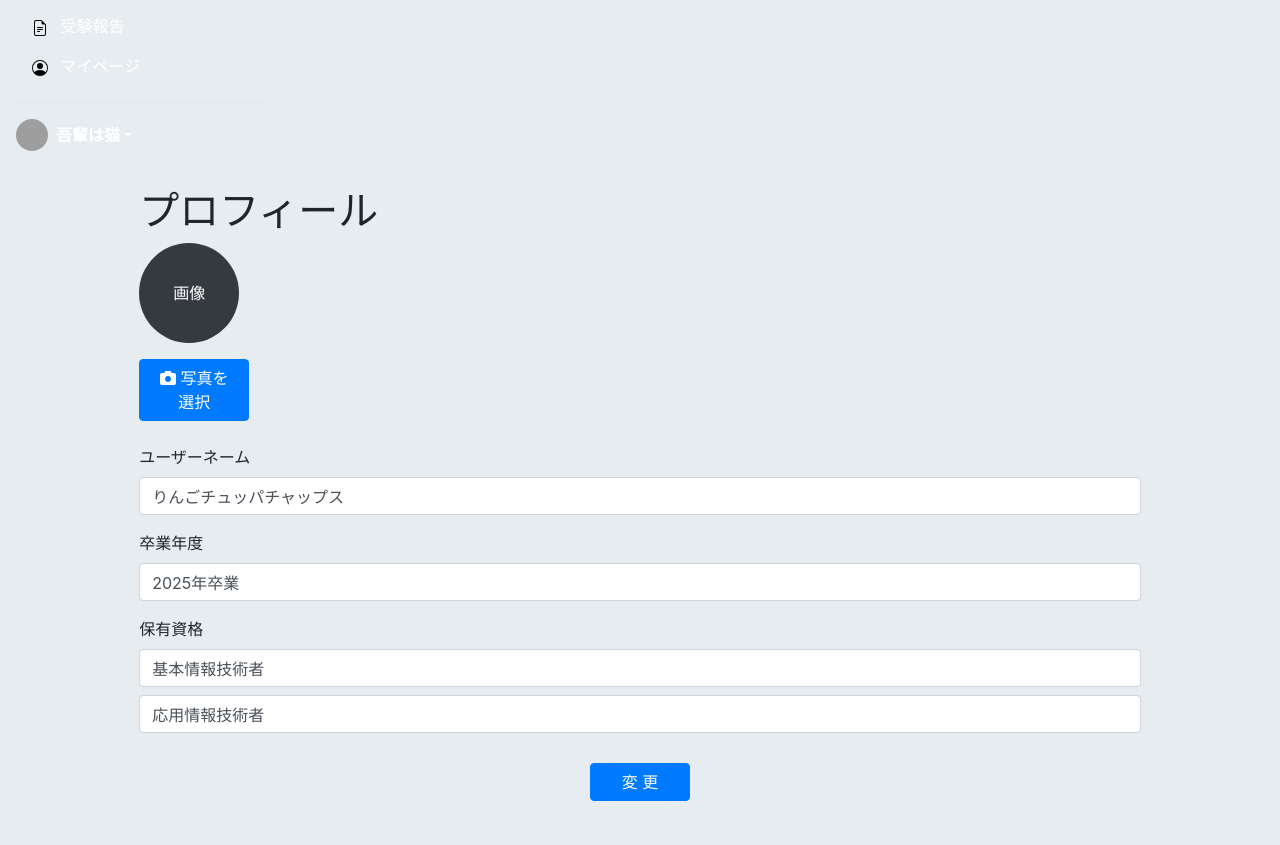
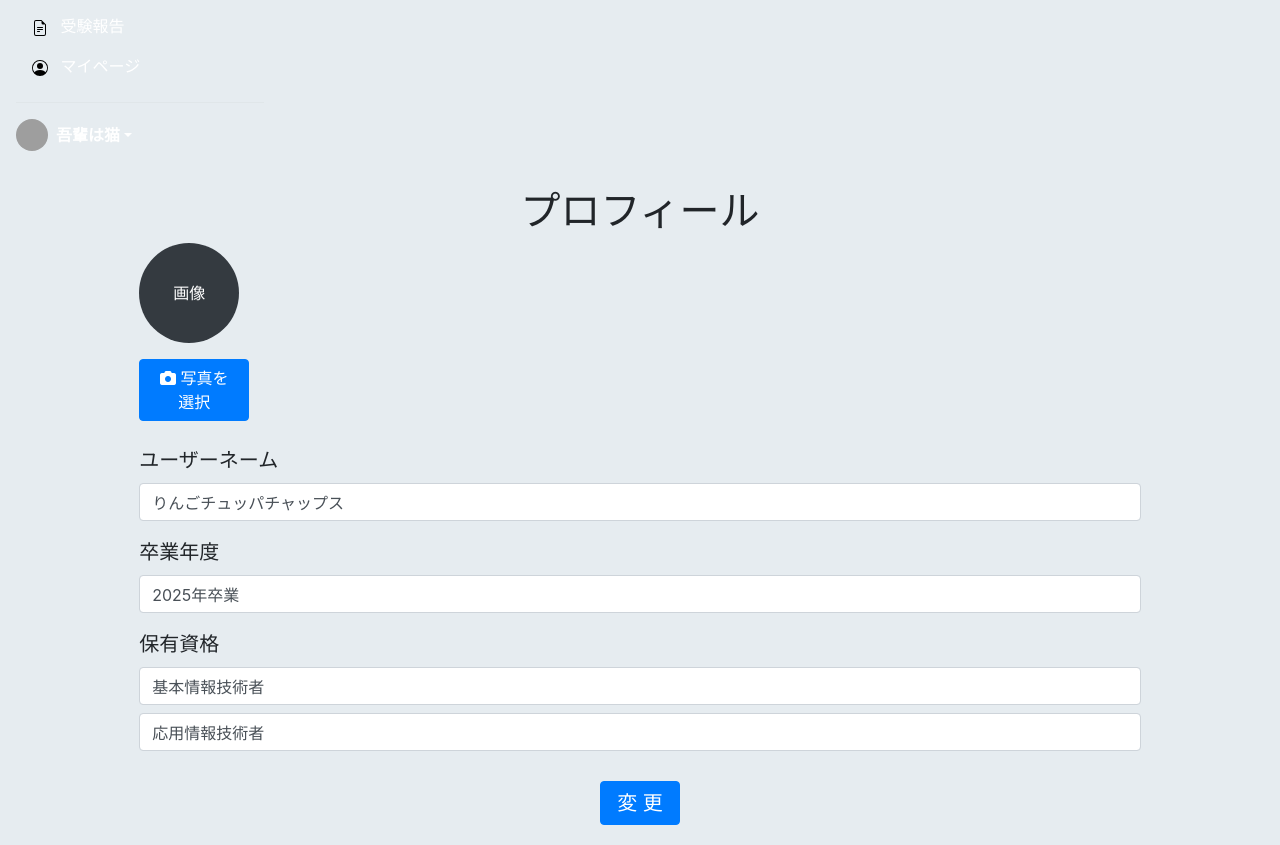
Before and after one commit to taku1118/apple, a PHP site: page /profilehenko.php in a window 1280 px wide. Shown: the part 197-1042 px from the top of the page. Before the commit the page ends 998 px from the top, so only its background shows below. Run offline with PHP 8.4, Linux system fonts and the light colour scheme; some libraries are stand-ins or nearby versions; grey boxes are pictures that could not be loaded.

Commit message:
変更
add

```diff
--- a/PHP/profilehenko.php
+++ b/PHP/profilehenko.php
@@ -53,7 +53,7 @@
     <div class="container-fluid">
         <div class="row">
             <main class="col-md-10 mx-auto" style="padding: 20px;">
-                <h1>プロフィール</h1>
+            <h1 class="title" style="text-align:center;">プロフィール</h1>
                 <form>
                     <div class="form-group">
                         <div class="d-flex flex-column align-items-left">
@@ -68,18 +68,18 @@
                         </div>
                     </div>
                     <div class="form-group">
-                        <label for="username">ユーザーネーム</label>
+                        <label for="username" style="font-size:20px;">ユーザーネーム</label>
                         <div class="d-flex align-items-center">
                             <input type="text" class="form-control" id="username" value="りんごチュッパチャップス" style="flex-grow: 1;">
                         </div>
                     </div>
-                    <div class="form-group">
+                    <div class="form-group" style="font-size:20px;">
                         <label for="graduationYear">卒業年度</label>
                         <div class="d-flex align-items-center">
                             <input type="text" class="form-control" id="graduationYear" value="2025年卒業" style="flex-grow: 1;">
                         </div>
                     </div>
-                    <div class="form-group">
+                    <div class="form-group" style="font-size:20px;">
                         <label for="qualifications">保有資格</label>
                         <div class="d-flex align-items-center">
                             <input type="text" class="form-control" id="qualifications" value="基本情報技術者" style="flex-grow: 1;">
@@ -89,7 +89,7 @@
                         </div>
                     </div>
                     <div class="text-center" style="margin-top: 3%;">
-                    <button type="submit" class="btn btn-primary" style="width: 10%;">変 更</button>
+                    <button type="submit" class="btn btn-primary" style="width: 8%; heigth:10%; font-size:20px">変 更</button>
                     </div>
 
                 </form>
```
Also changed, not shown: PHP/profilehonkokanryo.php (added).
